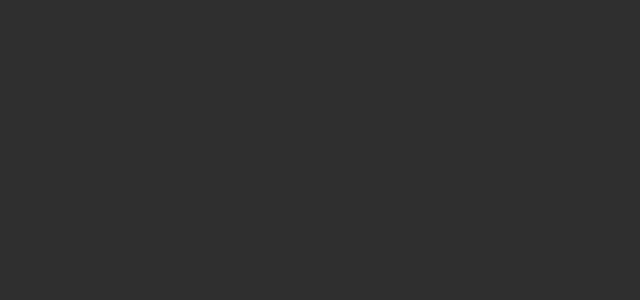
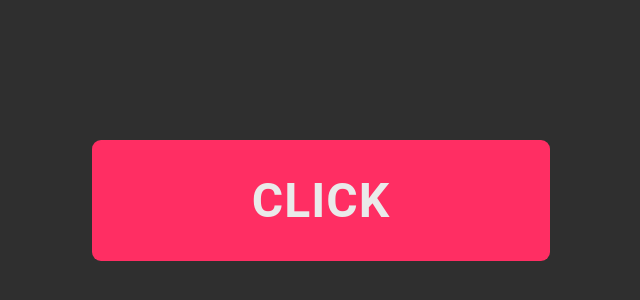
Before and after one commit to Motiveko/stories, a React (Create React App) app: page / in a window 1280 px wide. Shown: the part 200-500 px from the top of the page, without its empty margins (319-959 px from the left). Built offline with nearby package versions, Linux system fonts and the light colour scheme.

Commit message:
ripple button

```diff
--- a/src/App.tsx
+++ b/src/App.tsx
@@ -1,12 +1,13 @@
 import React from 'react';
-import Background from './component/Background';
-import HoverButton from './component/TextHover/TextHover';
+import GlobalStyle from './component/Background';
+import RippleButton from './component/RippleButton/RippleButton';
 
 function App() {
   return (
-    <Background>
-      <HoverButton direction="left">LEFT</HoverButton>
-    </Background>
+    <>
+      <GlobalStyle />
+      <RippleButton>CLICK</RippleButton>
+    </>
   );
 }
 
--- /dev/null
+++ b/src/component/RippleButton/RippleButton.tsx
@@ -0,0 +1,76 @@
+import React, {useRef} from 'react';
+import styled from 'styled-components';
+
+type RippleProps = {
+  color?: string;
+};
+
+const Button = styled.button<RippleProps>`
+  font-family: roboto;
+  letter-spacing: 1px;
+  padding: 1rem 5rem;
+  border-radius: 9px;
+  border: none;
+  font-size: 1.5rem;
+  color: #eaeaea;
+  font-weight: bold;
+  background-color: #ff2e63;
+  box-shadow: 0 3px 12px 0 rgba(0, 0, 0 0.5);
+  cursor: pointer;
+  overflow: hidden;
+  position: relative;
+
+  &::after {
+    content: ' ';
+    position: absolute;
+    background-color: ${props =>
+      props.color ? props.color : `rgba(0, 0, 0, 0.1)`};
+    border-radius: 50%;
+    top: var(--centerY);
+    left: var(--centerX);
+    width: var(--diameter);
+    height: var(--diameter);
+    transform: scale(0);
+    pointer-events: none;
+    animation: var(--animation);
+  }
+
+  @keyframes ripple {
+    100% {
+      transform: scale(1);
+      opacity: 0;
+    }
+  }
+`;
+const RippleButton: React.FC<RippleProps> = ({children, ...props}) => {
+  const buttonRef = useRef<HTMLButtonElement>(null);
+
+  const onClick: React.MouseEventHandler<HTMLButtonElement> = event => {
+    if (!buttonRef.current) return;
+    const {top, left, width, height} =
+      buttonRef.current.getBoundingClientRect();
+    const diameter = Math.sqrt(width * width + height * height) * 2;
+
+    buttonRef.current.style.setProperty('--diameter', `${diameter}px`);
+
+    const {clientX, clientY} = event;
+    const centerX = clientX - left - diameter / 2;
+    const centerY = clientY - top - diameter / 2;
+    buttonRef.current.style.setProperty('--centerX', `${centerX}px`);
+    buttonRef.current.style.setProperty('--centerY', `${centerY}px`);
+    buttonRef.current.style.setProperty('--animation', ``);
+    setTimeout(() => {
+      buttonRef.current?.style.setProperty(
+        '--animation',
+        `ripple 500ms ease-out`,
+      );
+    });
+  };
+  return (
+    <Button {...props} ref={buttonRef} onClick={onClick}>
+      {children}
+    </Button>
+  );
+};
+
+export default RippleButton;
```
Also changed, not shown: 1 other file (tests, documents, lock files or other folders).
